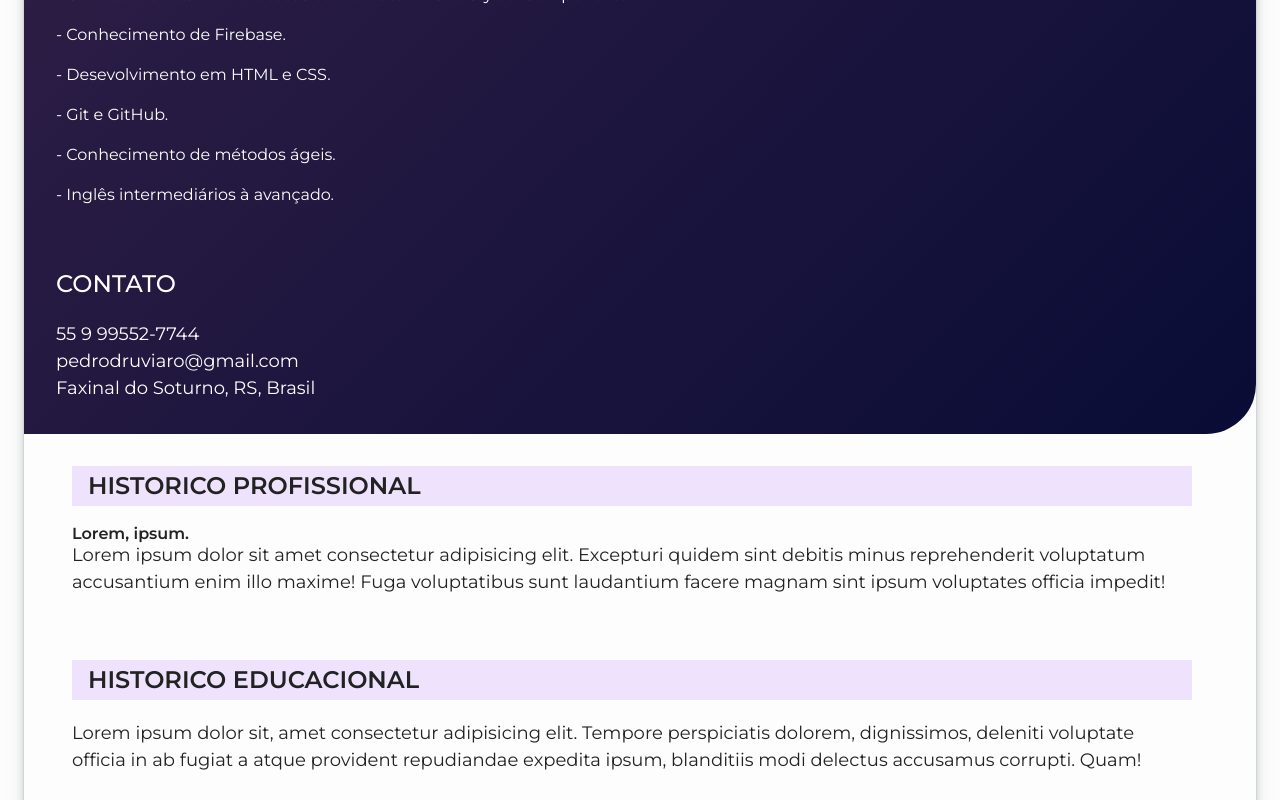
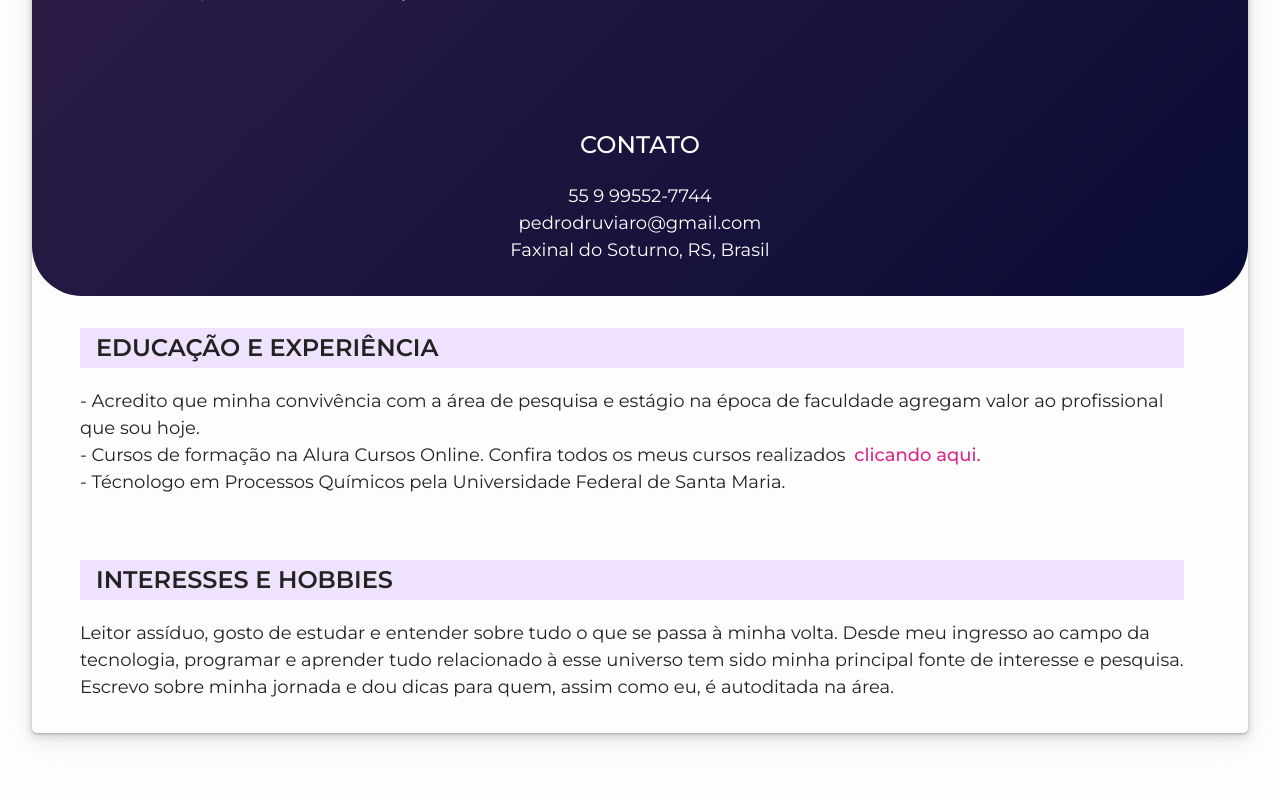
Before and after one commit to pedrodruviaro/new-website-react, a React (Create React App) app: page /curriculum in a window 1280 px wide. Shown: the part 1380-2180 px from the top of the page. Built offline with nearby package versions, Linux system fonts and the light colour scheme; no server answers.

Commit message:
corrigindo responsividade

```diff
--- a/src/pages/Curriculum/index.jsx
+++ b/src/pages/Curriculum/index.jsx
@@ -1,5 +1,9 @@
 import React from "react";
-import { Paragraph, QuaternayTitle, TertiaryTitle } from "../../componets/Typography";
+import {
+    Paragraph,
+    QuaternayTitle,
+    TertiaryTitle,
+} from "../../componets/Typography";
 import {
     CentralCurriculum,
     Curriculum,
@@ -11,7 +15,9 @@ import profilePhoto from "../../assets/imgs/perfil.jpg";
 export default function index() {
     return (
         <CurriculumWrapper>
-            <TertiaryTitle style={{marginBottom: '4rem'}}>Curriculum</TertiaryTitle>
+            <TertiaryTitle style={{ marginBottom: "4rem" }}>
+                Curriculum
+            </TertiaryTitle>
             <Curriculum>
                 <SideBarCurriculum>
                     <img src={profilePhoto} alt="Pedro Profile" />
@@ -36,6 +42,7 @@ export default function index() {
                             React JS.
                         </Paragraph>
                     </div>
+                    <div className="split">
                         <div>
                             <QuaternayTitle>Soft Skills</QuaternayTitle>
                             <ul>
@@ -51,19 +58,20 @@ export default function index() {
                             <ul>
                                 <li>Aplicações web com React JS.</li>
                                 <li>
-                                Conhecimentos de bibliotecas como Material UI e
-                                Styled-Components.
+                                    Conhecimentos de bibliotecas como Material
+                                    UI e Styled-Components.
                                 </li>
                                 <li>Conhecimento de Firebase.</li>
                                 <li>Desevolvimento em HTML e CSS.</li>
                                 <li>Git e GitHub.</li>
                                 <li>Conhecimento de métodos ágeis.</li>
-                            <li>Inglês intermediários à avançado.</li>
+                                <li>Inglês intermediário à avançado.</li>
                             </ul>
+                        </div>
                     </div>
 
                     <div className="contato">
-                        <QuaternayTitle>CONTATO</QuaternayTitle>
+                        <QuaternayTitle style={{textAlign: "center"}}>CONTATO</QuaternayTitle>
                         <Paragraph>55 9 99552-7744</Paragraph>
                         <Paragraph>pedrodruviaro@gmail.com</Paragraph>
                         <Paragraph>Faxinal do Soturno, RS, Brasil</Paragraph>
@@ -71,26 +79,24 @@ export default function index() {
                 </SideBarCurriculum>
 
                 <CentralCurriculum>
-                    <div className="historico">
-                        <h4>HISTORICO PROFISSIONAL</h4>
-                        <h5>Lorem, ipsum.</h5>
+                    <div className="educacional">
+                        <h4>EDUCAÇÃO E EXPERIÊNCIA</h4>
                         <Paragraph>
-                            Lorem ipsum dolor sit amet consectetur adipisicing
-                            elit. Excepturi quidem sint debitis minus
-                            reprehenderit voluptatum accusantium enim illo
-                            maxime! Fuga voluptatibus sunt laudantium facere
-                            magnam sint ipsum voluptates officia impedit!
-                        </Paragraph>
-                    </div>
-
-                    <div className="educacional">
-                        <h4>HISTORICO EDUCACIONAL</h4>
-                        <Paragraph>
-                            Lorem ipsum dolor sit, amet consectetur adipisicing
-                            elit. Tempore perspiciatis dolorem, dignissimos,
-                            deleniti voluptate officia in ab fugiat a atque
-                            provident repudiandae expedita ipsum, blanditiis
-                            modi delectus accusamus corrupti. Quam!
+                            - Acredito que minha convivência com a área de
+                            pesquisa e estágio na época de faculdade agregam
+                            valor ao profissional que sou hoje.
+                            <br />- Cursos de formação na Alura Cursos Online.
+                            Confira todos os meus cursos realizados{" "}
+                            <a
+                                className="alura-link"
+                                href="https://cursos.alura.com.br/user/pedrodruviaro/fullCertificate/1427f44179378c995046d7bc78990a4b"
+                                rel="noreferrer"
+                                target="_blank"
+                            >
+                                clicando aqui.
+                            </a>
+                            <br />- Técnologo em Processos Químicos pela
+                            Universidade Federal de Santa Maria.
                         </Paragraph>
                     </div>
 
--- a/src/pages/Curriculum/styles.jsx
+++ b/src/pages/Curriculum/styles.jsx
@@ -1,9 +1,13 @@
 import styled from "styled-components";
 
 export const CurriculumWrapper = styled.div`
-    padding: 1.5rem;
+    padding: 1rem;
     max-width: 1400px;
     margin: 4rem auto;
+
+    @media (min-width: 900px){
+        padding: 2rem;
+    }
 `
 
 export const Curriculum = styled.div`
@@ -19,6 +23,13 @@ export const Curriculum = styled.div`
         p {
             font-size: 1.125rem;
         }
+    }
+
+    .alura-link {
+        color: ${props => props.theme.clrAccent};
+        font-weight: 500;
+        margin: 0 .25rem;
+        outline-offset: 1px;
     }
 `;
 
@@ -75,11 +86,32 @@ export const SideBarCurriculum = styled.section`
         content: "- ";
     }
 
+    .split {
+        display: flex;
+        flex-direction: column;
+        gap: 4rem;
+    }
+
+    .contato {
+            text-align: center;
+        }
+
     @media (min-width: 900px) {
         flex: 1;
-        border-top-right-radius: 50px;
+        border-bottom-left-radius: 50px;
         border-bottom-right-radius: 50px;
         z-index: 999;
+
+        .split {
+            align-items: flex-start;
+            justify-content: center;
+            flex-direction: row-reverse;
+            margin: 4rem auto;
+
+            > div {
+                flex: 1;
+            }
+        }
     }
 `;
 
```
Lines whose indentation alone changed are shown as unchanged.
